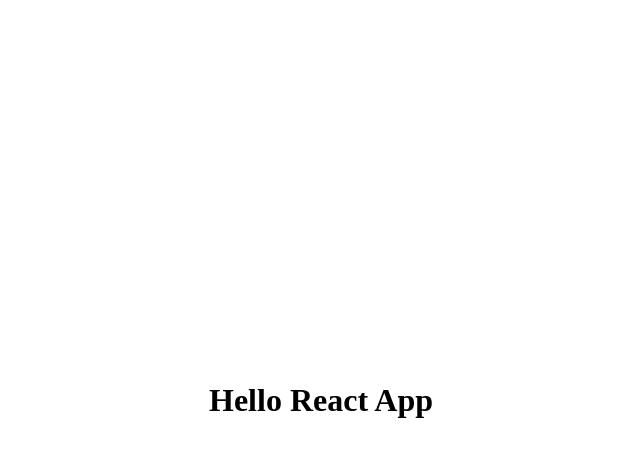
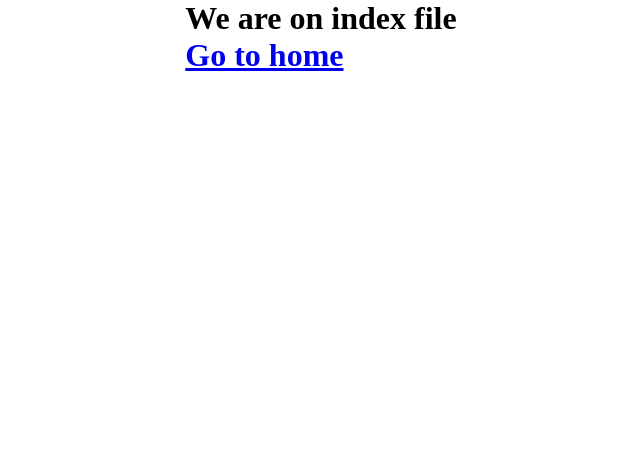
Before and after one commit to snoh666/react-paint, a React (Create React App) app: page /game in a window 1280 px wide. Shown: the top 456 px of the page, without its empty margins (319-959 px from the left). Built offline with nearby package versions, Linux system fonts and the light colour scheme; a web font is replaced by a local one.

Commit message:
Basic mvp routing

```diff
--- a/src/App.js
+++ b/src/App.js
@@ -1,10 +1,16 @@
 import React from 'react';
+import Game from './components/game';
+import Home from  './components/home';
+import {BrowserRouter as Router, Route} from 'react-router-dom';
 
 const App = () => {
   return (
-    <div className="App">
-      <h1>Hello React App</h1>
-    </div>
+    <Router>
+      <div className="App">
+        <Route exact path='/' component={Home} />
+        <Route path='/game/' component={Game} />
+      </div>
+    </Router>
   );
 }
 
--- /dev/null
+++ b/src/components/game.jsx
@@ -0,0 +1,14 @@
+import React from 'react';
+import { Link } from 'react-router-dom';
+
+const Game = () => {
+  return (
+    <div>
+      <h1>We are on index file</h1>
+      <Link to='/'><h1>Go to home</h1></Link>
+    </div>
+
+  );
+};
+
+export default Game;
--- /dev/null
+++ b/src/components/home.jsx
@@ -0,0 +1,13 @@
+import React from 'react';
+import {Link} from 'react-router-dom';
+
+const Home = () => {
+  return (
+    <div>
+      <h1>You're on Home</h1>
+      <Link to='/game/'><h1>Go Play!</h1></Link>
+    </div>
+  );
+};
+
+export default Home;
--- a/src/index.css
+++ b/src/index.css
@@ -9,7 +9,6 @@ body {
 }
 .App{
   width: 100vw;
-  height: 100vh;
   display: flex;
   align-items: center;
   justify-content: center;
```
